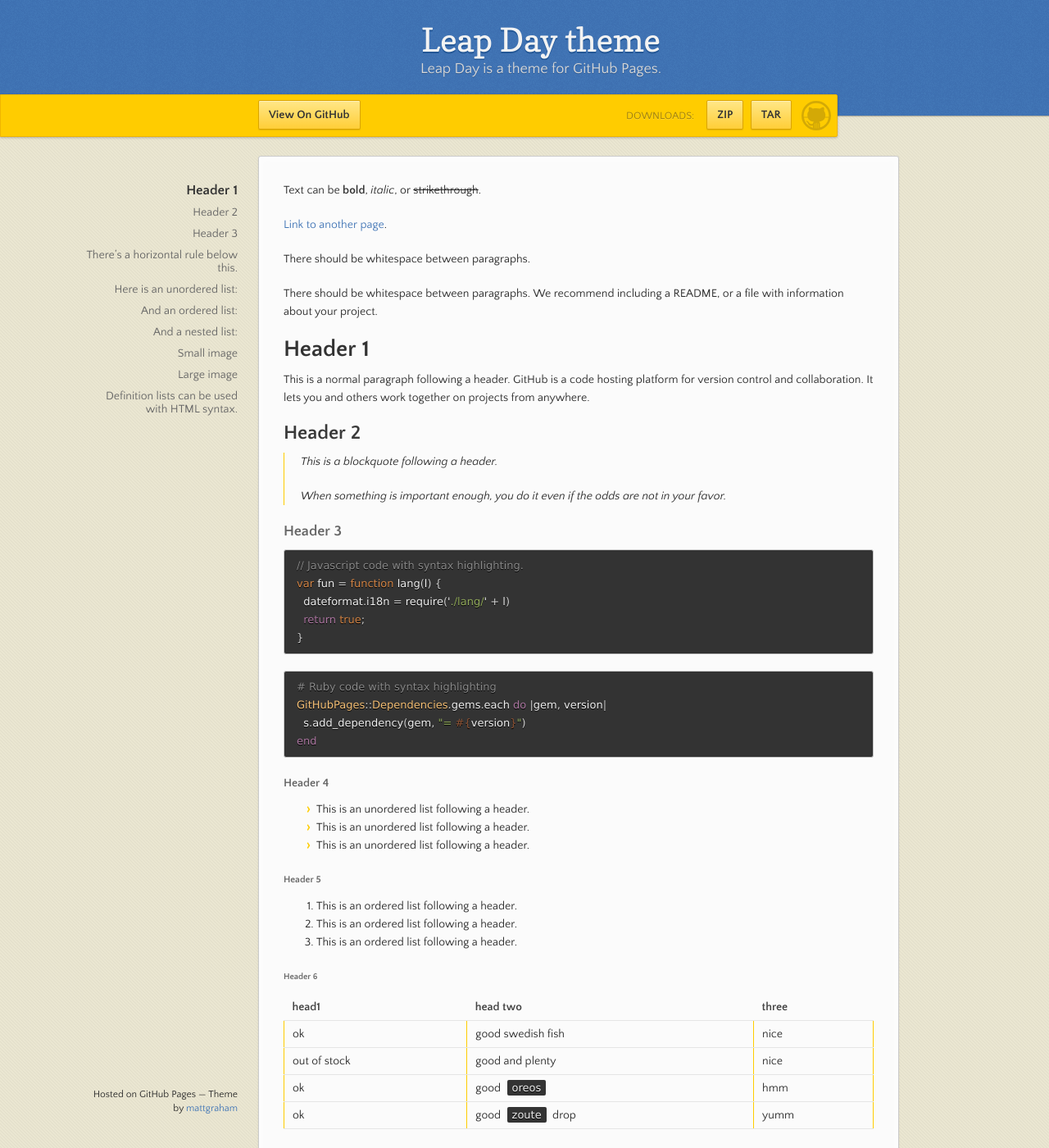
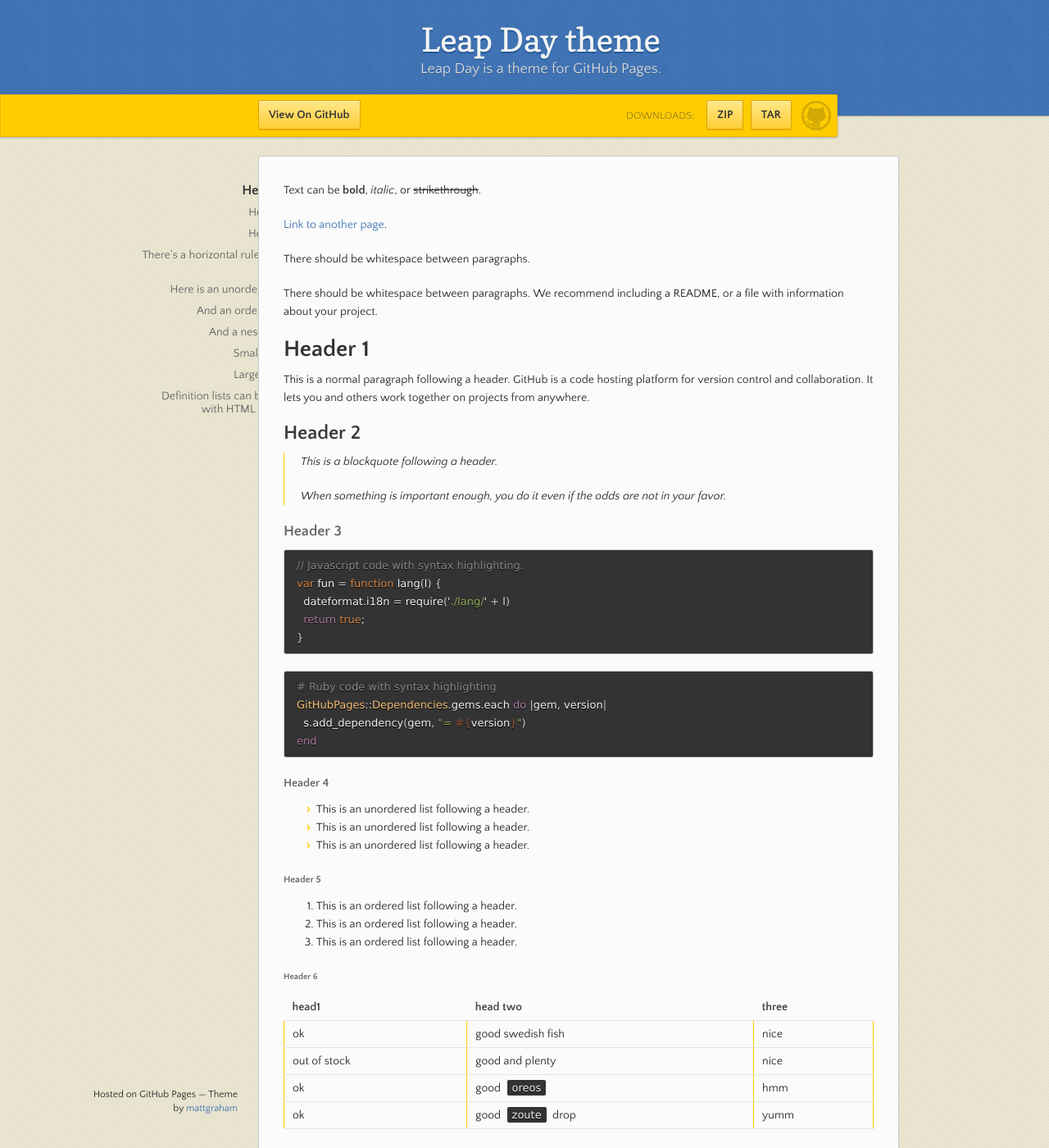
Before and after one commit to JDaviddE/JDaviddE.github.io, a Jekyll site: the page built from index.md, in a window 1280 px wide and 1400 px high. Shown: the whole window at 82% size. Built offline with Jekyll 4.4.1, drawn with Linux system fonts in a browser that asks for light colours.

Commit message:
Update jekyll-theme-leap-day.scss

```diff
--- a/_sass/jekyll-theme-leap-day.scss
+++ b/_sass/jekyll-theme-leap-day.scss
@@ -304,8 +304,8 @@ nav {
   width: 230px;
   position: fixed;
   top: 220px;
-  left:50%;
-  margin-left:-580px;
+  left:10%;
+
   text-align: right;
 
   ul {
```
